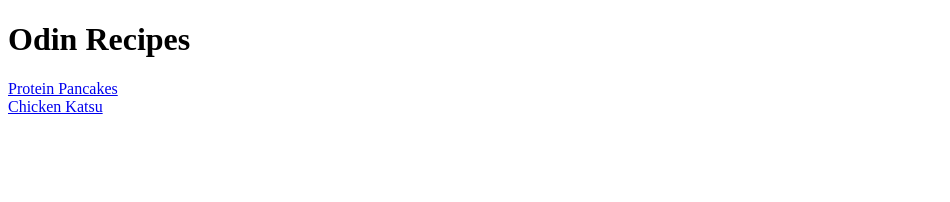
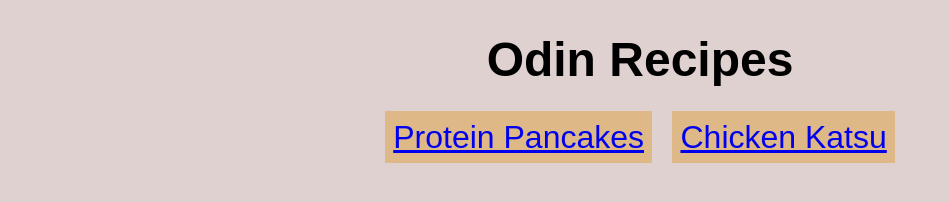
Before and after one commit to Hcordes6/odin-recipes, a plain HTML site: page index.html in a window 1280 px wide. Shown: the whole page, without its empty margins (0-950 px from the left). Drawn offline with Linux system fonts and the light colour scheme.

Commit message:
Edited home page
Added class-based attributes to center text and make the links seem more like buttons

```diff
--- a/index.html
+++ b/index.html
@@ -4,10 +4,17 @@
     <meta charset="UTF-8">
     <meta name="viewport" content="width=device-width, initial-scale=1.0">
     <title>Odin Recipes</title>
+    <link rel="stylesheet" href="styles.css">
+    <style>
+
+    </style>
 </head>
 <body>
-    <h1>Odin Recipes</h1>
-    <a href="recipes/protein-pancakes.html">Protein Pancakes</a> <br>
-    <a href="recipes/chicken-katsu.html">Chicken Katsu</a>
+    <h1 class="center header">Odin Recipes</h1>
+    <div class="center">
+        <a class="link" href="recipes/protein-pancakes.html">Protein Pancakes</a>
+        <a class="link" href="recipes/chicken-katsu.html">Chicken Katsu</a>
+    </div>
+
 </body>
 </html>
--- /dev/null
+++ b/styles.css
@@ -0,0 +1,23 @@
+body {
+    background-color: rgb(224, 209, 209);
+}
+
+.center {
+    text-align: center;
+    font-family: sans-serif;
+    margin-left: auto;
+    margin-right: auto;
+    display: block;
+}
+
+.header {
+
+    font-size: 48px;
+}
+
+.link {
+    font-size: 32px;
+    background-color: burlywood;
+    margin: 8px;
+    padding: 8px;
+}
```
